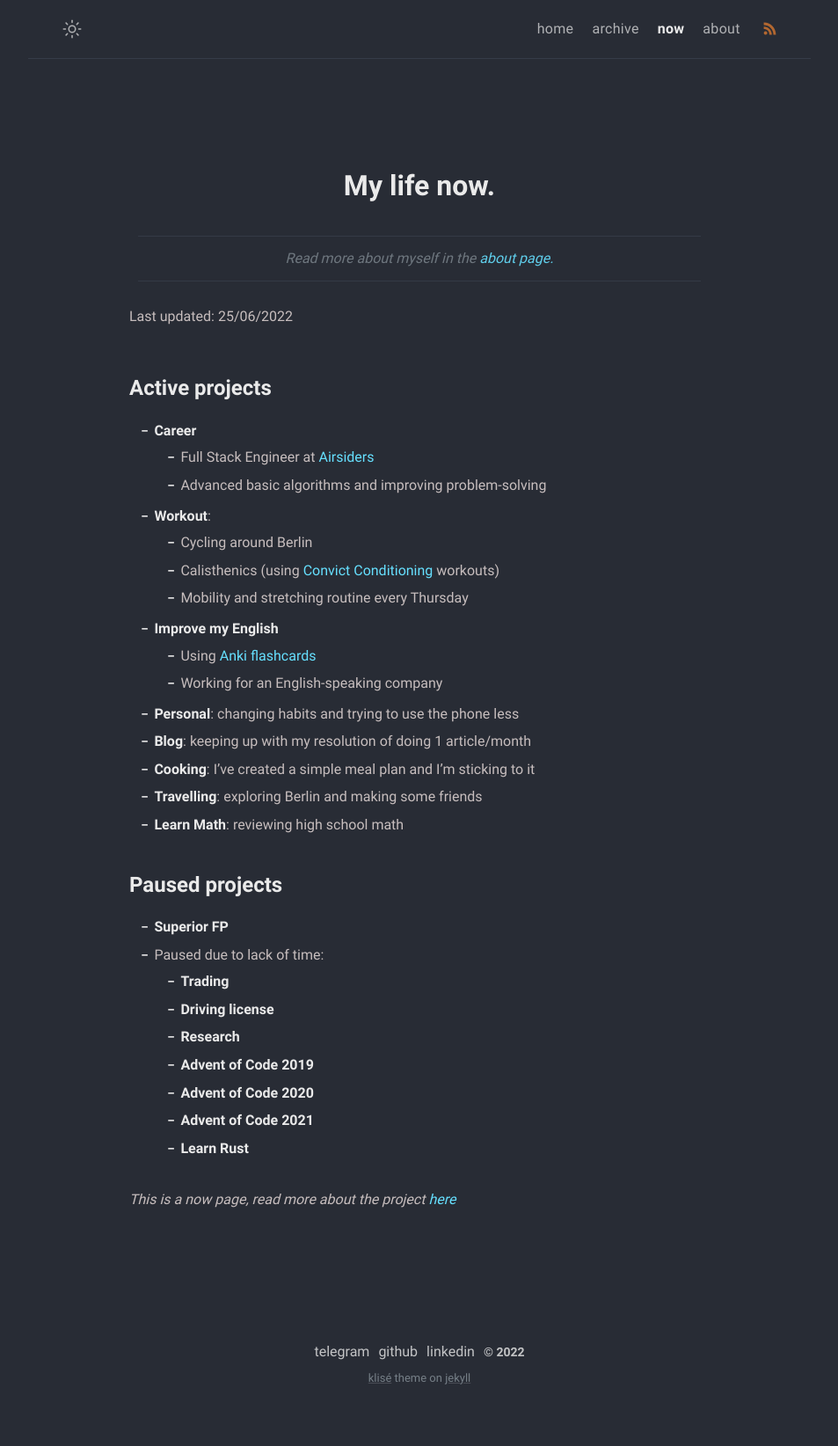
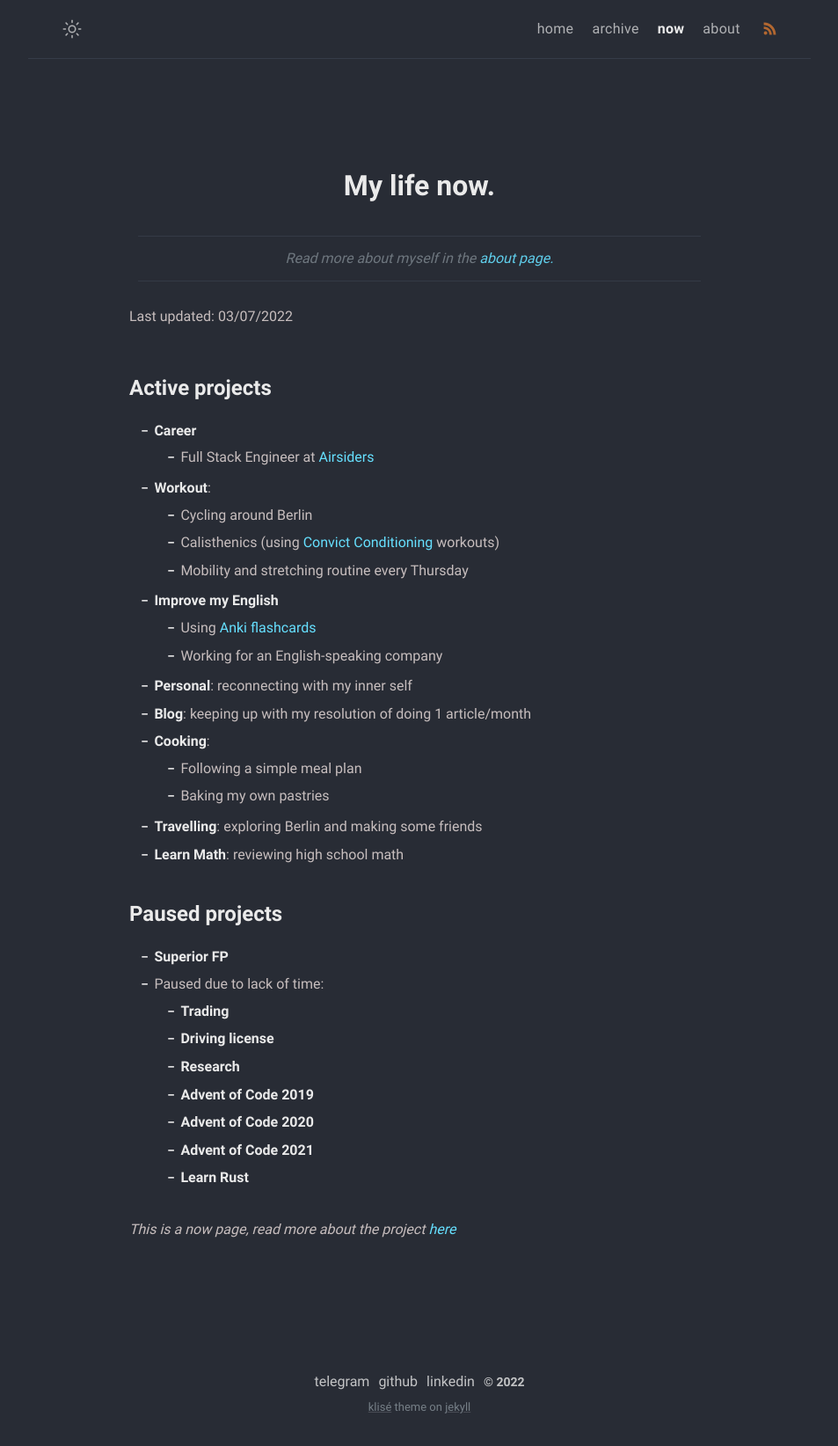
Before and after one commit to MonkeyAndres/MonkeyAndres.github.io, a Jekyll site: the page built from now.md, in a window 1280 px wide. Shown: the whole page at 88% size, without its empty margins (163-1116 px from the left). Built offline with Jekyll 4.4.1, drawn with Linux system fonts in a browser that asks for light colours; before the commit the page ends 1611 px from its top, so only the background shows below that.

Commit message:
📝 Update now page

```diff
--- a/now.md
+++ b/now.md
@@ -8,23 +8,24 @@ comments: false
 
 > Read more about myself in the [about page.](../about)
 
-Last updated: 25/06/2022
+Last updated: 03/07/2022
 
 # Active projects
 
 - **Career**
   - Full Stack Engineer at [Airsiders](https://airsiders.com/)
-  - Advanced basic algorithms and improving problem-solving
 - **Workout**:
   - Cycling around Berlin
   - Calisthenics (using [Convict Conditioning](https://www.goodreads.com/book/show/7305111-convict-conditioning) workouts)
-  - Mobility  and stretching routine every Thursday
+  - Mobility and stretching routine every Thursday
 - **Improve my English**
   - Using [Anki flashcards](https://apps.ankiweb.net/)
   - Working for an English-speaking company
-- **Personal**: changing habits and trying to use the phone less
+- **Personal**: reconnecting with my inner self
 - **Blog**: keeping up with my resolution of doing 1 article/month
-- **Cooking**: I've created a simple meal plan and I'm sticking to it
+- **Cooking**:
+  - Following a simple meal plan
+  - Baking my own pastries
 - **Travelling**: exploring Berlin and making some friends
 - **Learn Math**: reviewing high school math
 
```
